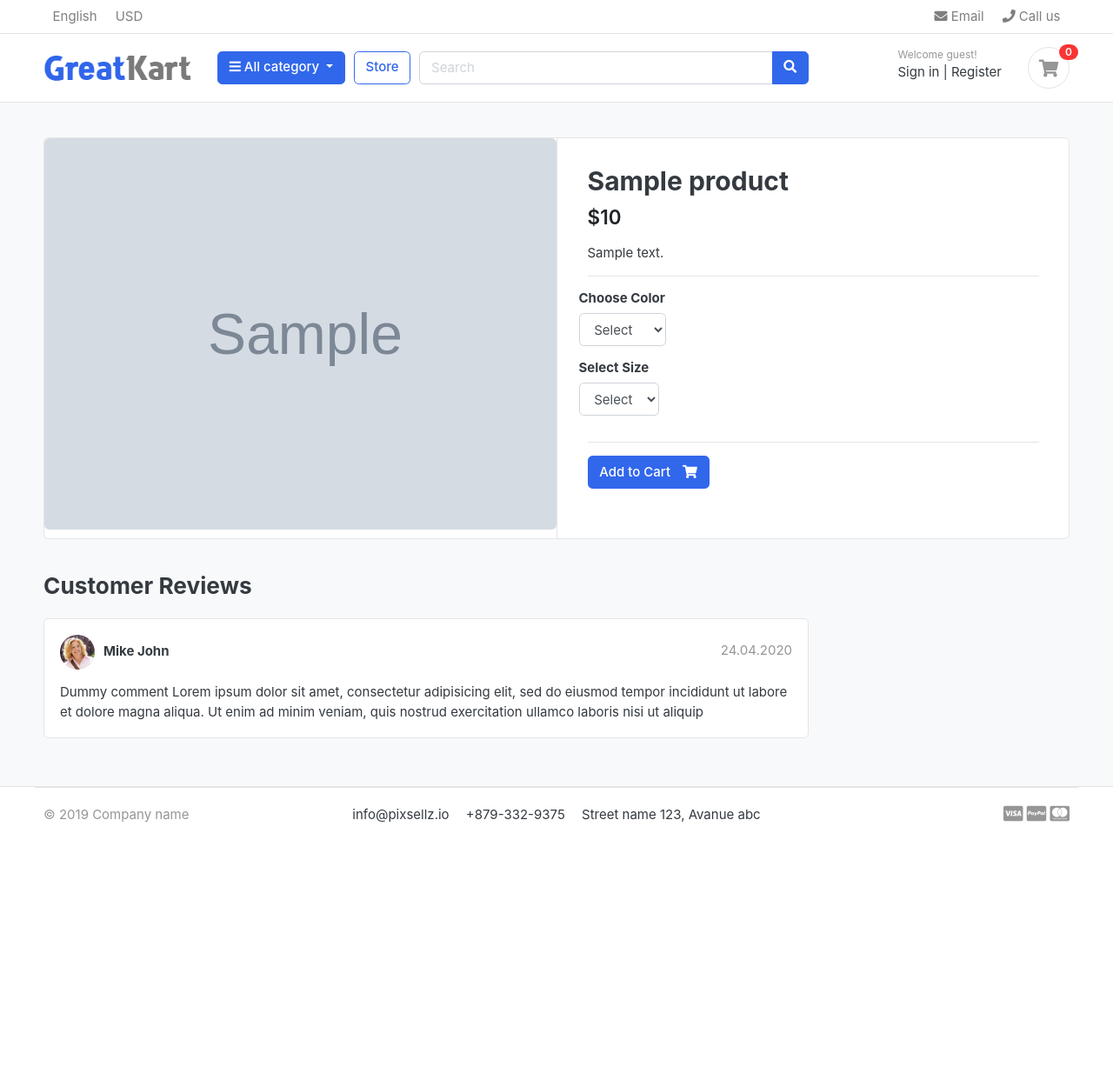
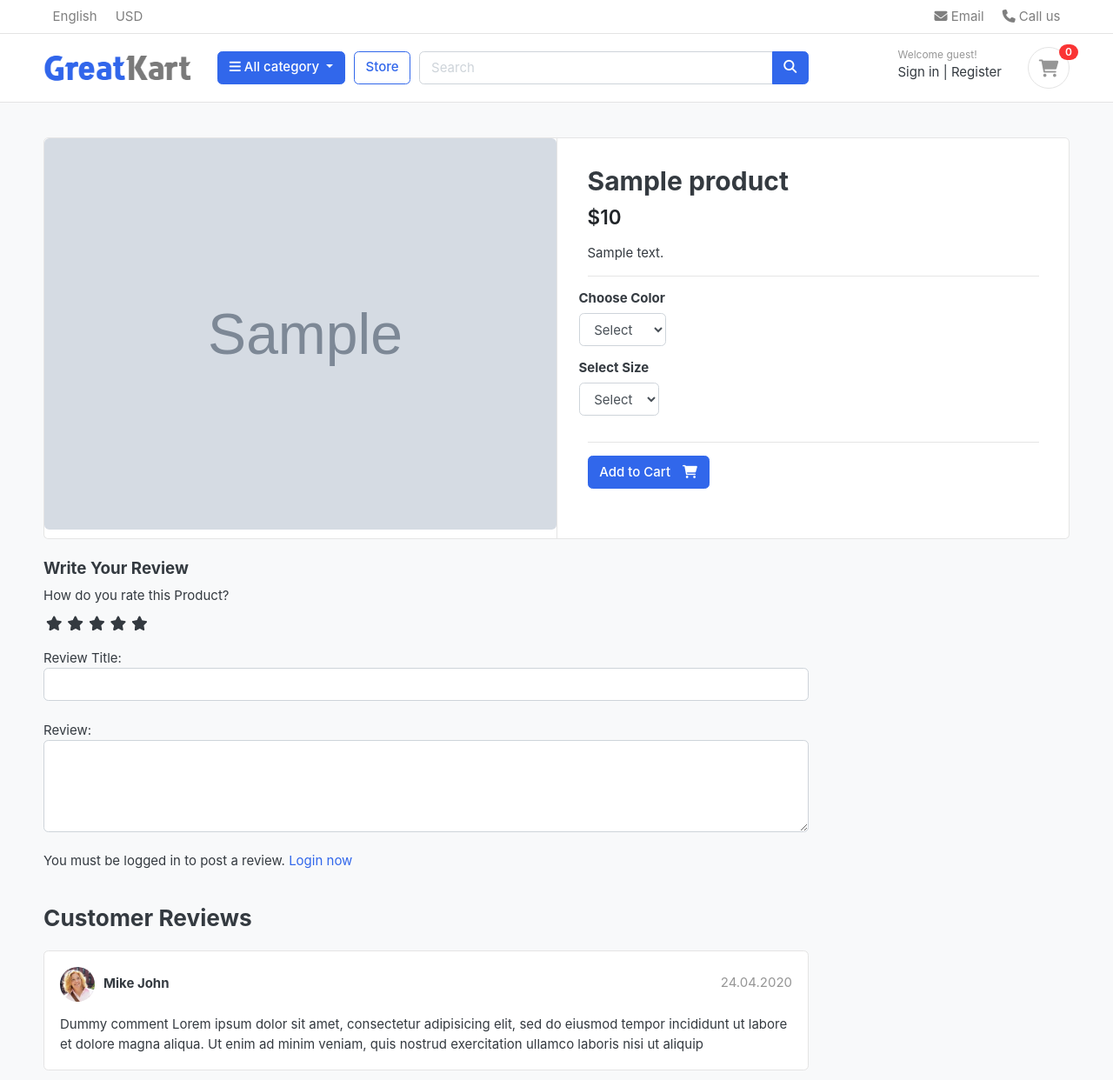
Before and after one commit to Tania590/Greatkart-Project, a Django app: a page that uses templates/base.html in a window 1280 px wide. Shown: the top 1242 px of the page at 87% size. Before the commit the page ends 946 px from the top, so only its background shows below. Run offline with Django 4.2, Linux system fonts and the light colour scheme; tables that the repository leaves empty hold one stand-in row (values such as "Sample post"); grey boxes marked "Sample" are stand-in pictures; some libraries are stand-ins or nearby versions; some web fonts are replaced.

Commit message:
Users can now review the product

```diff
--- /dev/null
+++ b/greatkart/static/css/custom.css
@@ -0,0 +1,35 @@
+/*hide the radio button */
+.rate > input{
+  display: none;
+}
+.rate{
+  display: inline-block;
+  border: 0;
+}
+.rate > label{
+  float: right;
+}
+
+.rate > label:before{
+  display: inline-block;
+  font-size: 1.1rem;
+  font-family: FontAwesome;
+  content: "\f005";
+  margin: 0;
+  padding: 0.3rem .2rem;
+  cursor: pointer;
+}
+
+.rate .half:before{
+  content: "\f089";
+  position: absolute;
+  padding-right: 0;
+}
+
+input:checked ~ label, label:hover ~ label{
+  color: #f2b01e;
+}
+
+input:checked + label:hover, input:checked ~ label:hover, input:checked ~ label:hover ~ label, label:hover ~ input:checked ~ label{
+  color: #cc9000;
+}
--- a/store/templates/store/product_detail.html
+++ b/store/templates/store/product_detail.html
@@ -77,11 +77,49 @@
 		<div class="row">
 			<div class="col-md-9">
 
+
+				<form action="{% url 'submit_review' product.id %}" method="POST">
+					{% csrf_token %}
+					<h5>Write Your Review</h5>
+					<div>
+						<!-- display stars -->
+						<label>How do you rate this Product? </label>
+						<br/>
+						<div class="rate">
+
+							<input type="radio" name="rating" id="rating10" value="5" required><label for="rating10" title="5"></label>
+							<input type="radio" name="rating" id="rating9" value="4.5" required><label for="rating9" title="4.5" class="half"></label>
+							<input type="radio" name="rating" id="rating8" value="4" required><label for="rating8" title="4"></label>
+							<input type="radio" name="rating" id="rating7" value="3.5" required><label for="rating7" title="3.5" class="half"></label>
+							<input type="radio" name="rating" id="rating6" value="3" required><label for="rating6" title="3"></label>
+							<input type="radio" name="rating" id="rating5" value="2.5" required><label for="rating5" title="2.5" class="half"></label>
+							<input type="radio" name="rating" id="rating4" value="2" required><label for="rating4" title="2"></label>
+							<input type="radio" name="rating" id="rating3" value="1.5" required><label for="rating3" title="1.5" class="half"></label>
+							<input type="radio" name="rating" id="rating2" value="1" required><label for="rating2" title="1"></label>
+							<input type="radio" name="rating" id="rating1" value="0.5" required><label for="rating1" title="0.5" class="half"></label>
+
+						</div>
+						<br/>
+						Review Title:
+						<input type="text" class="form-control" name="subject">
+						<br/>
+						Review:
+						<textarea name="review" class="form-control" rows="4"></textarea>
+						<br/>
+						{% if request.user.is_authenticated %}
+						<button type="submit" class="btn btn-primary">Submit Review</button>
+						{% else %}
+						<p>You must be logged in to post a review. <span><a href="{% url 'login' %}">Login now</a></span></p>
+						{% endif %}
+					</div>
+					{% include 'includes/messages.html' %}
+				</form>
+
+				<br/>
 				<header class="section-heading">
 					<h3>Customer Reviews </h3>
 
 				</header>
-
 				<article class="box mb-3">
 					<div class="icontext w-100">
 						<img src="{% static './images/avatars/avatar1.jpg' %}" class="img-xs icon rounded-circle">
--- a/store/urls.py
+++ b/store/urls.py
@@ -5,7 +5,7 @@ urlpatterns = [
     path('', views.store, name='store'),
     path('category/<slug:category_slug>/', views.store, name='products_by_category'),
     path('category/<slug:category_slug>/<slug:product_slug>/', views.product_detail, name='product_detail'),
+    path('search/', views.search, name='search'),
 
-
-    path('search/', views.search, name='search'),
+    path('submit_review/<int:product_id>/', views.submit_review, name='submit_review'),
 ]
--- a/store/views.py
+++ b/store/views.py
@@ -1,10 +1,11 @@
-from django.shortcuts import render
+from django.shortcuts import render, redirect
 from django.core.paginator import Paginator
 from django.db.models import Q
-from .models import Product
+from django.contrib import messages
+from .models import Product, ReviewRating
 from carts.views import __session_id
 from carts.models import  Cart, CartItem
-
+from .forms import ReviewForm
 
 def store(request, category_slug=None):
     if category_slug != None:
@@ -49,3 +50,29 @@ def search(request):
         context = {}
 
     return render(request, 'store/store.html', context)
+
+
+def submit_review(request, product_id):
+    url = request.META['HTTP_REFERER']
+    if request.method == "POST":
+        #check if this user has already reviewd this product
+        try:
+            reviews = ReviewRating.objects.get(user = request.user, product__id=product_id)
+            form = ReviewForm(request.POST, instance=reviews)
+            form.save()
+            messages.success(request, 'Thank You. Your Review has been updated.')
+            return redirect(url)
+
+        except ReviewRating.DoesNotExist:
+            form = ReviewForm(request.POST)
+            if form.is_valid():
+                review_object = ReviewRating()
+                review_object.product_id = product_id
+                review_object.user = request.user
+                review_object.subject = form.cleaned_data['subject']
+                review_object.review = form.cleaned_data['review']
+                review_object.rating = form.cleaned_data['rating']
+                review_object.ip = request.META['REMOTE_ADDR']
+                review_object.save()
+                messages.success(request, 'Thank You. Your Review has been submitted.')
+                return redirect(url)
--- a/templates/base.html
+++ b/templates/base.html
@@ -25,6 +25,8 @@
   <!-- custom style -->
   <link href="{% static 'css/ui.css' %}" rel="stylesheet" type="text/css"/>
   <link href="{% static 'css/responsive.css' %}" rel="stylesheet" media="only screen and (max-width: 1200px)" />
+  <link href="{% static 'css/custom.css' %}" rel="stylesheet" type="text/css"/>
+  <link rel="stylesheet" href="https://cdnjs.cloudflare.com/ajax/libs/font-awesome/6.2.0/css/all.css"></link>
 
   <!-- custom javascript -->
   <script src="{% static 'js/script.js' %}" type="text/javascript"></script>
```
Also changed, not shown: store/forms.py (added, +7 -0 lines).
